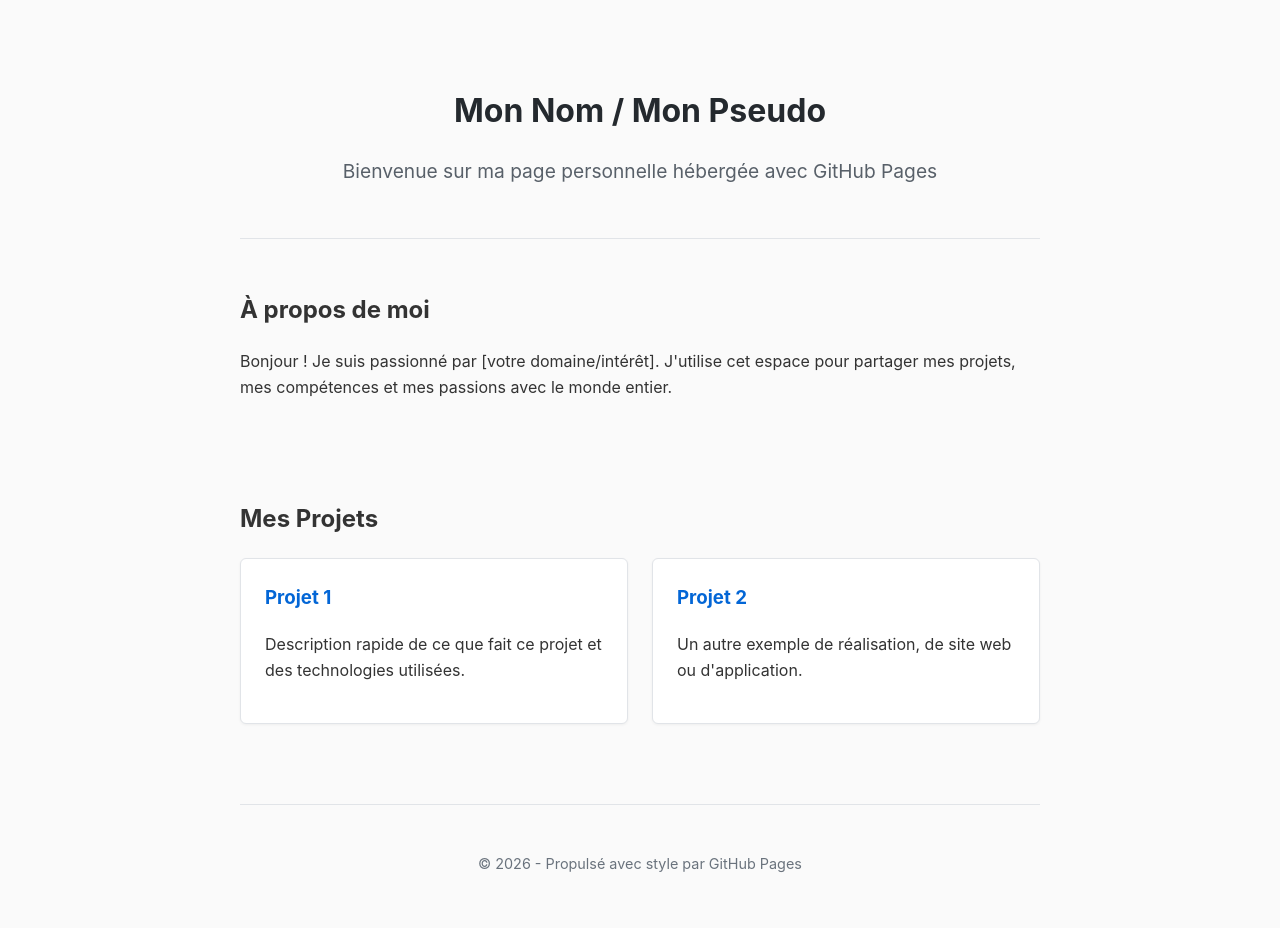
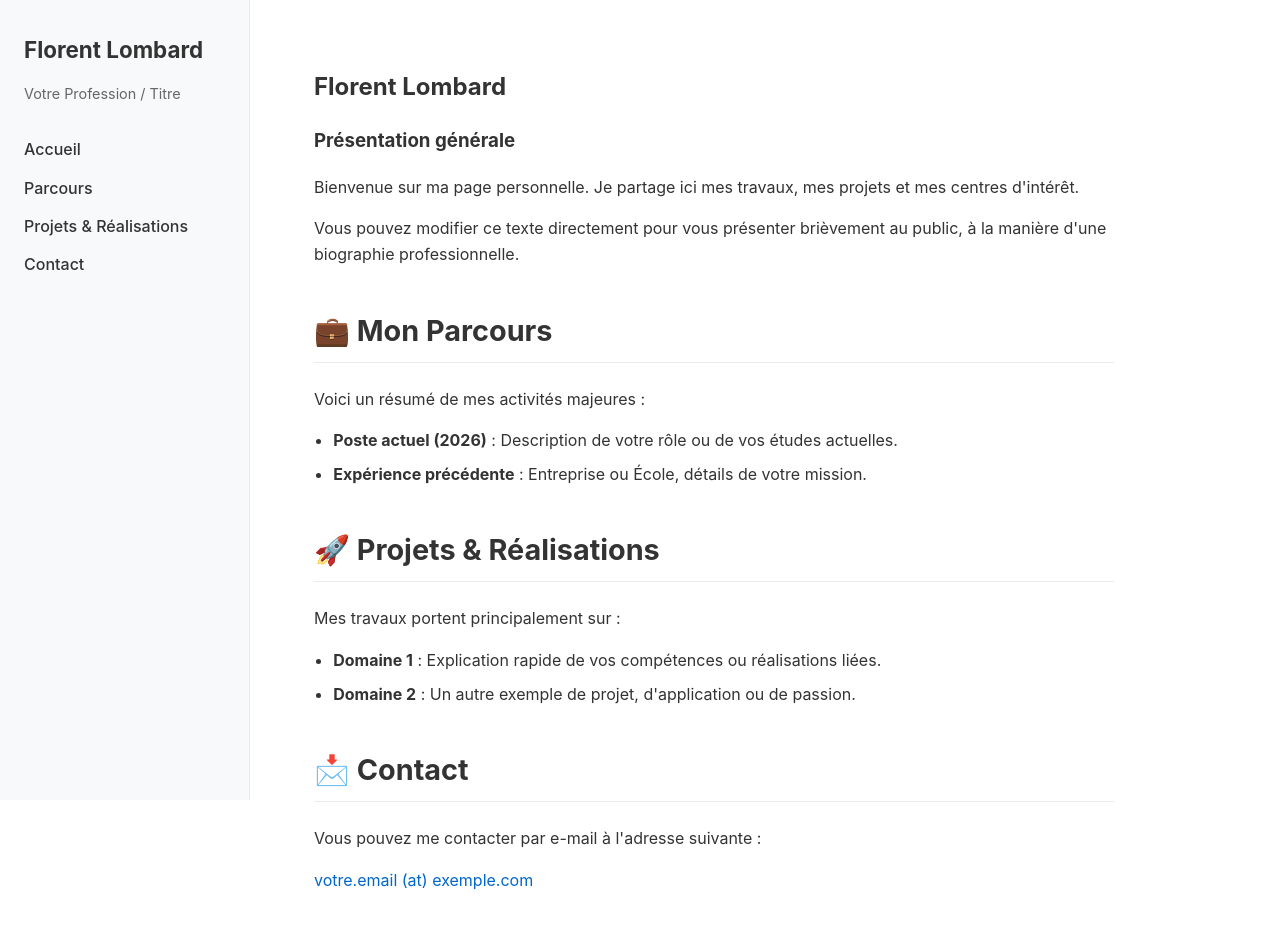
Before and after one commit to FlorentLombard/Florent-Lombard, a plain HTML site: page index.html in a window 1280 px wide. Drawn offline with Linux system fonts and the light colour scheme.

Commit message:
Update portfolio title and layout structure

```diff
--- a/index.html
+++ b/index.html
@@ -3,89 +3,176 @@
 <head>
     <meta charset="UTF-8">
     <meta name="viewport" content="width=device-width, initial-scale=1.0">
-    <title>Mon Portfolio | Bienvenue</title>
+    <title>Florent Lombard | Page personnelle</title>
     <style>
+        :root {
+            --text-color: #333333;
+            --link-color: #0066cc;
+            --link-hover: #004499;
+            --bg-sidebar: #f8f9fa;
+            --border-color: #e9ecef;
+        }
+
         body {
             font-family: -apple-system, BlinkMacSystemFont, "Segoe UI", Roboto, Helvetica, Arial, sans-serif;
+            color: var(--text-color);
             line-height: 1.6;
-            color: #333;
+            margin: 0;
+            padding: 0;
+            display: flex;
+        }
+
+        /* Barre latérale de navigation */
+        nav {
+            width: 250px;
+            background-color: var(--bg-sidebar);
+            height: 100vh;
+            position: fixed;
+            padding: 2rem 1.5rem;
+            box-sizing: border-box;
+            border-right: 1px solid var(--border-color);
+        }
+
+        nav h1 {
+            font-size: 1.4rem;
+            margin-top: 0;
+            margin-bottom: 0.5rem;
+            font-weight: 700;
+        }
+
+        nav p {
+            font-size: 0.9rem;
+            color: #666;
+            margin-bottom: 2rem;
+        }
+
+        nav ul {
+            list-style: none;
+            padding: 0;
+            margin: 0;
+        }
+
+        nav ul li {
+            margin-bottom: 0.8rem;
+        }
+
+        nav ul li a {
+            text-decoration: none;
+            color: var(--text-color);
+            font-weight: 500;
+        }
+
+        nav ul li a:hover {
+            color: var(--link-color);
+        }
+
+        /* Zone de contenu principal */
+        main {
+            margin-left: 250px;
+            padding: 3rem 4rem;
             max-width: 800px;
-            margin: 0 auto;
-            padding: 2rem 1rem;
-            background-color: #fafafa;
         }
-        header {
-            text-align: center;
-            padding: 2rem 0;
-            border-bottom: 1px solid #e1e4e8;
+
+        h2 {
+            font-size: 1.8rem;
+            border-bottom: 1px solid var(--border-color);
+            padding-bottom: 0.5rem;
+            margin-top: 2.5rem;
         }
-        h1 {
-            color: #24292e;
+
+        a {
+            color: var(--link-color);
+            text-decoration: none;
+        }
+
+        a:hover {
+            text-decoration: underline;
+            color: var(--link-hover);
+        }
+
+        ul {
+            padding-left: 1.2rem;
+        }
+
+        li {
             margin-bottom: 0.5rem;
         }
-        .subtitle {
-            font-size: 1.2rem;
-            color: #586069;
+
+        /* Adaptation pour les écrans de téléphones */
+        @media (max-width: 768px) {
+            body {
+                flex-direction: column;
             }
-        section {
-            padding: 2rem 0;
+            nav {
+                width: 100%;
+                height: auto;
+                position: relative;
+                border-right: none;
+                border-bottom: 1px solid var(--border-color);
+                padding: 1.5rem;
             }
-        .projects {
-            display: grid;
-            grid-template-columns: repeat(auto-fit, minmax(250px, 1fr));
-            gap: 1.5rem;
-            margin-top: 1rem;
+            nav ul {
+                display: flex;
+                flex-wrap: wrap;
+                gap: 1rem;
             }
-        .card {
-            background: white;
-            padding: 1.5rem;
-            border: 1px solid #e1e4e8;
-            border-radius: 6px;
-            box-shadow: 0 1px 3px rgba(0,0,0,0.05);
+            nav ul li {
+                margin-bottom: 0;
             }
-        .card h3 {
-            margin-top: 0;
-            color: #0366d6;
+            main {
+                margin-left: 0;
+                padding: 2rem 1.5rem;
             }
-        footer {
-            text-align: center;
-            padding: 2rem 0;
-            font-size: 0.9rem;
-            color: #6a737d;
-            border-top: 1px solid #e1e4e8;
-            margin-top: 3rem;
         }
     </style>
 </head>
 <body>
 
-    <header>
-        <h1>Mon Nom / Mon Pseudo</h1>
-        <p class="subtitle">Bienvenue sur ma page personnelle hébergée avec GitHub Pages</p>
-    </header>
+    <!-- Menu latéral (Style Pierre Brigode) -->
+    <nav>
+        <h1>Florent Lombard</h1>
+        <p>Votre Profession / Titre</p>
+        <ul>
+            <li><a href="#accueil">Accueil</a></li>
+            <li><a href="#parcours">Parcours</a></li>
+            <li><a href="#projets">Projets & Réalisations</a></li>
+            <li><a href="#contact">Contact</a></li>
+        </ul>
+    </nav>
 
-    <section id="a-propos">
-        <h2>À propos de moi</h2>
-        <p>Bonjour ! Je suis passionné par [votre domaine/intérêt]. J'utilise cet espace pour partager mes projets, mes compétences et mes passions avec le monde entier.</p>
+    <!-- Contenu de la page -->
+    <main>
+        <section id="accueil">
+            <h1>Florent Lombard</h1>
+            <h3>Présentation générale</h3>
+            <p>Bienvenue sur ma page personnelle. Je partage ici mes travaux, mes projets et mes centres d'intérêt.</p>
+            <p>Vous pouvez modifier ce texte directement pour vous présenter brièvement au public, à la manière d'une biographie professionnelle.</p>
+        </section>
+
+        <section id="parcours">
+            <h2>💼 Mon Parcours</h2>
+            <p>Voici un résumé de mes activités majeures :</p>
+            <ul>
+                <li><strong>Poste actuel (2026)</strong> : Description de votre rôle ou de vos études actuelles.</li>
+                <li><strong>Expérience précédente</strong> : Entreprise ou École, détails de votre mission.</li>
+            </ul>
         </section>
 
         <section id="projets">
-        <h2>Mes Projets</h2>
-        <div class="projects">
-            <div class="card">
-                <h3>Projet 1</h3>
-                <p>Description rapide de ce que fait ce projet et des technologies utilisées.</p>
-            </div>
-            <div class="card">
-                <h3>Projet 2</h3>
-                <p>Un autre exemple de réalisation, de site web ou d'application.</p>
-            </div>
-        </div>
+            <h2>🚀 Projets & Réalisations</h2>
+            <p>Mes travaux portent principalement sur :</p>
+            <ul>
+                <li><strong>Domaine 1</strong> : Explication rapide de vos compétences ou réalisations liées.</li>
+                <li><strong>Domaine 2</strong> : Un autre exemple de projet, d'application ou de passion.</li>
+            </ul>
         </section>
 
-    <footer>
-        <p>&copy; 2026 - Propulsé avec style par GitHub Pages</p>
-    </footer>
+        <section id="contact">
+            <h2>📩 Contact</h2>
+            <p>Vous pouvez me contacter par e-mail à l'adresse suivante :</p>
+            <p><a href="mailto:votre.email@exemple.com">votre.email (at) exemple.com</a></p>
+        </section>
+    </main>
 
 </body>
 </html>
```
Lines whose indentation alone changed are shown as unchanged.
